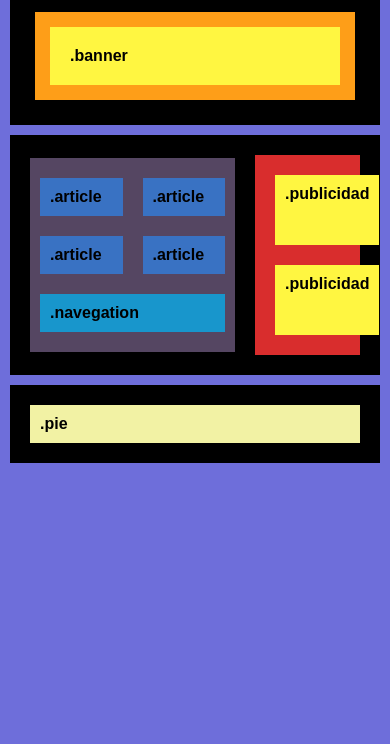
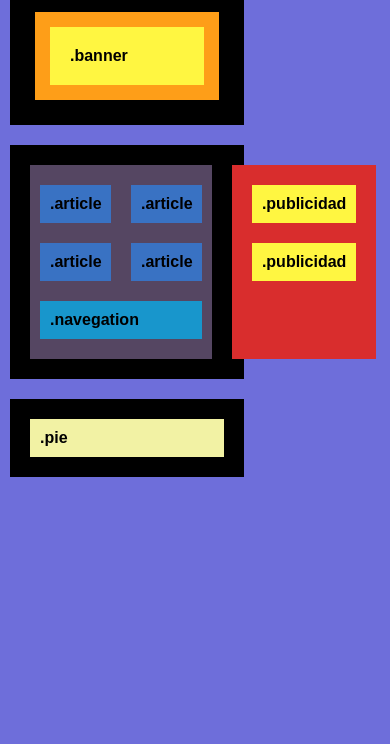
Before and after one commit to jhor94/sprint1, a plain HTML site: page Sprint 1/index.html in a window 390 px wide. Shown: the part 100-844 px from the top of the page. Drawn offline with Linux system fonts and the light colour scheme.

Commit message:
Maquetado definitivo CSS

```diff
--- a/Sprint 1/css/estilos.css
+++ b/Sprint 1/css/estilos.css
@@ -12,9 +12,11 @@ body {
 }
 
 .contenedor {
-    width: 100%;
+    width: 60%;
     max-width: 1200px;
     flex-wrap: wrap;
+    display: flex;
+    flex-direction: column;
 }
 
 .menu1{
@@ -76,6 +78,7 @@ header .social {
     margin: 15px;
     background: rgb(254, 158, 24);
     flex-wrap: wrap;
+    justify-content: space-around;
 }
 
 .banner p {
@@ -90,13 +93,12 @@ header .social {
     padding: 10px;
     margin: 10px;
     display: flex;
-    align-items: center;
     background: black;
 }
 
 
 section {
-    width: 70%;
+    width: 85%;
     display: flex;
     flex-direction: column;
     padding: 10px 0;
@@ -131,11 +133,10 @@ nav {
 aside{
     display: flex;
     flex-direction: column;
-    width: 30%;
+    width: 25%;
     background: rgb(217, 45, 45);
     padding: 10px;
     margin: 10px;
-    justify-content: space-between;
     flex-wrap: wrap;
 }
 
@@ -145,8 +146,8 @@ aside .ad{
     margin: 10px;
     color: rgb(0, 0, 0);
     font-weight: bolder;
-    height: 70px;
     display: flex;
+    align-items: flex-start;
 
 }
 
@@ -168,15 +169,19 @@ footer .pie {
 
 /*RESPONSIVE*/
 
-@media screen and(max: 800px) {
-    .main{
+@media only screen and (max-width:800px) {
+
+    .menu1 {
         width: 100%;
     }
-    aside{
+    .main {
         width: 100%;
-        flex-direction: row;
     }
-    aside .ad{
-        width: 40%;
+    aside {
+        width: 100%;
+        flex-wrap: wrap;
+    }
+    footer {
+        width: 100%;
     }
 }
```
Also changed, not shown: 1 other file.
